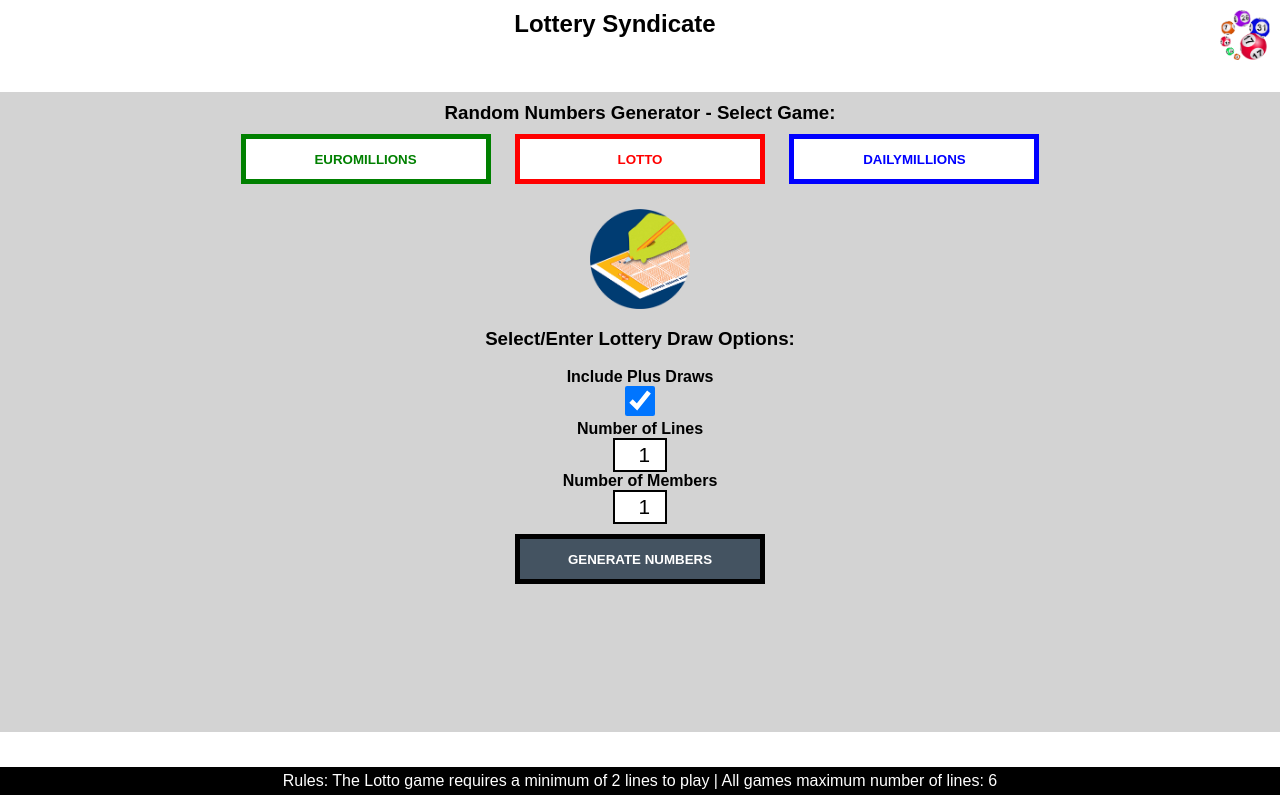
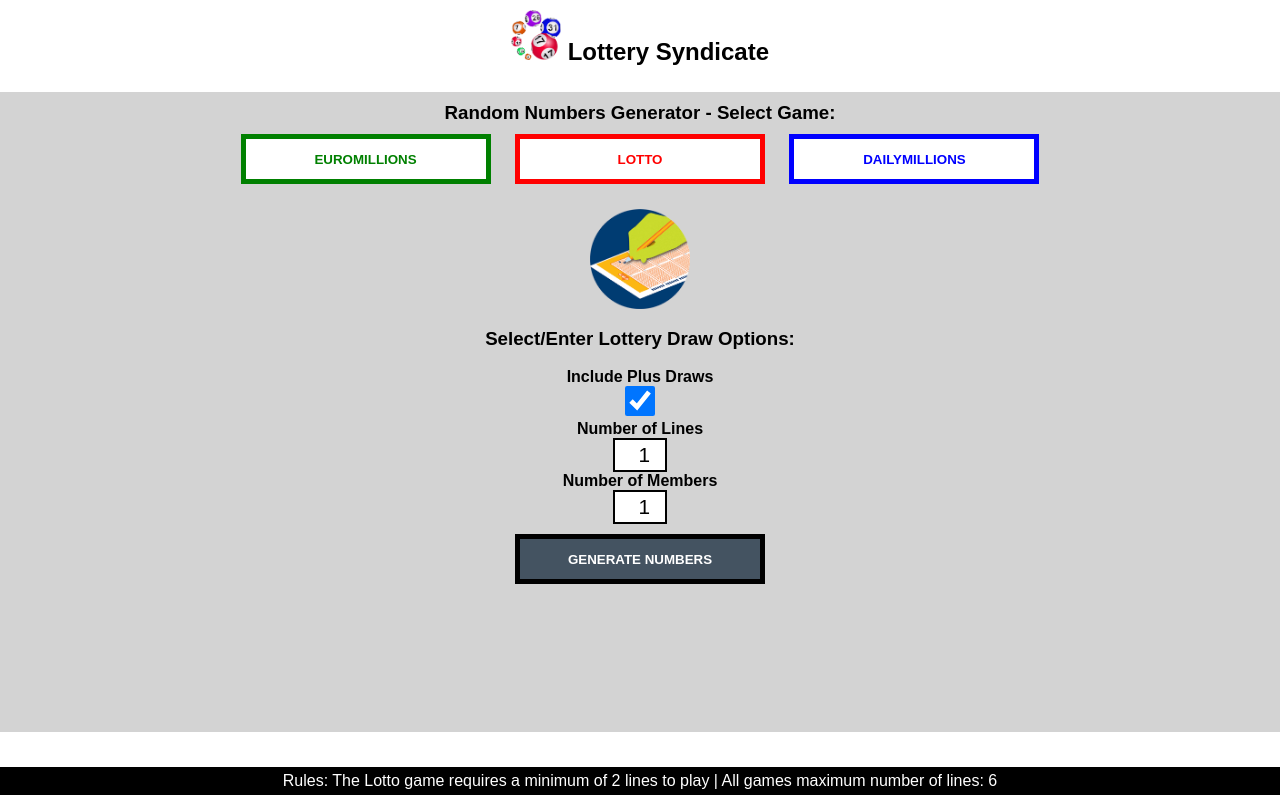
Before and after one commit to KevJord76/milestone-project-2, a plain HTML site: page index.html in a window 1280 px wide. Drawn offline with Linux system fonts and the light colour scheme.

Commit message:
Update logo position and header text

```diff
--- a/assets/css/style.css
+++ b/assets/css/style.css
@@ -28,7 +28,6 @@
 .logo {
     height: 50px;
     width: 50px;
-    float: inline-end;
 }
 
 /* Pick numbers image class styling */
--- a/index.html
+++ b/index.html
@@ -14,8 +14,8 @@
 <body>
     <!-- Header content -->
     <header class="header text-center">
-        <h2>Lottery Syndicate
-            <img class="logo" src="assets/images/logo.webp" alt="logo">
+        <h2>
+            <img class="logo" src="assets/images/logo.webp" alt="logo"> Lottery Syndicate
         </h2>
     </header>
 
```
Also changed, not shown: assets/js/script.js (line endings or trailing spaces).
